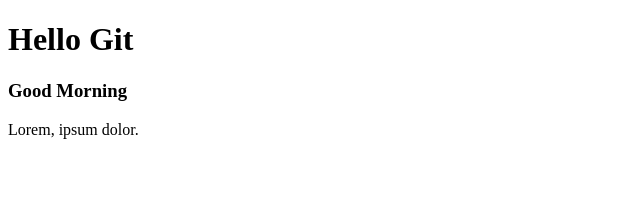
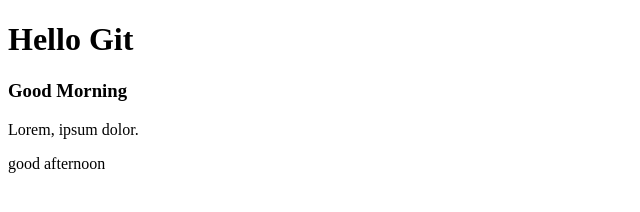
Before and after one commit to LesiaZ2007/Second-Repository, a plain HTML site: page index.html in a window 1280 px wide. Shown: the whole page, without its empty margins (0-640 px from the left). Drawn offline with Linux system fonts and the light colour scheme.

Commit message:
add span to index.html

```diff
--- a/index.html
+++ b/index.html
@@ -10,5 +10,6 @@
     <h1>Hello Git</h1>
     <h3>Good Morning</h3>
     <p>Lorem, ipsum dolor.</p>
+    <span>good afternoon</span>
 </body>
 </html>
```
